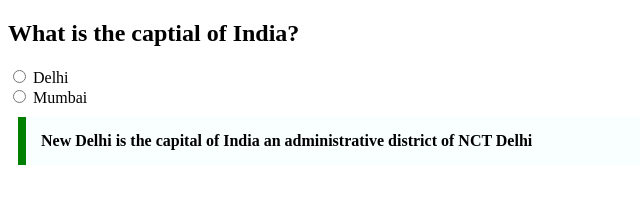
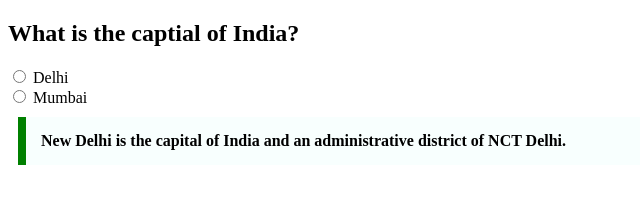
Before and after one commit to acciojob/trivia-Umeshboby, a website: page main.html in a window 1280 px wide. Shown: the full height of the page, 0-640 px from the left. Drawn offline with Linux system fonts and the light colour scheme.

Commit message:
created a submission

```diff
--- a/main.html
+++ b/main.html
@@ -16,7 +16,7 @@
     <label >Mumbai</label><br>
 
 	<blockquote >
-		New Delhi is the capital of India an administrative district of NCT Delhi
+		New Delhi is the capital of India and an administrative district of NCT Delhi.
 	</blockquote>
 
 
```
